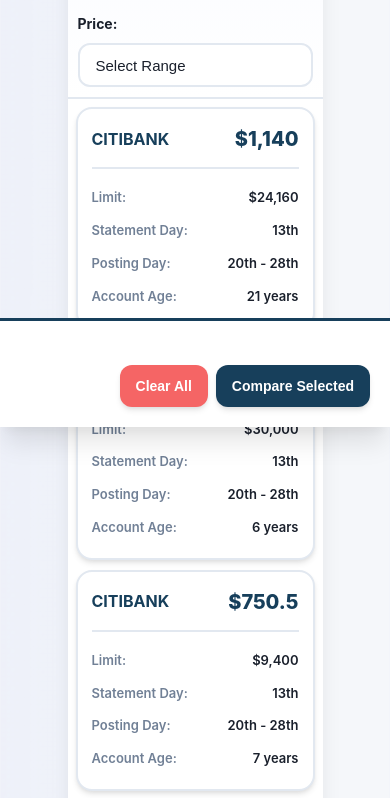
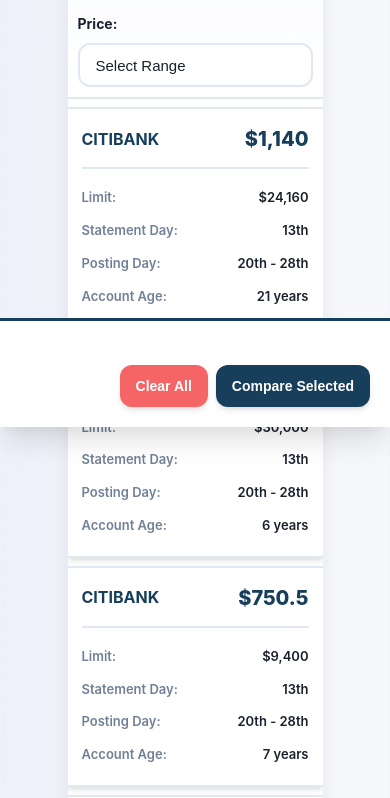
Before and after one commit to Maciia/smartcredit, a plain HTML site: page index.html in a window 390 px wide. Shown: the part 526-1324 px from the top of the page. Drawn offline with Linux system fonts and the light colour scheme.

Commit message:
Add files via upload

```diff
--- a/style.css
+++ b/style.css
@@ -71,6 +71,8 @@
      stays light (see body). overscroll-behavior:none also kills the bounce. */
   background: #173f5b;
   overscroll-behavior: none;
+  max-width: 100%;
+  overflow-x: hidden;
 }
 
 body{
@@ -1851,12 +1853,15 @@
 
   .mobile-cards{
     display:block;
-    padding:8px;
+    padding:8px 0;
   }
 
   .mobile-card{
     padding:16px;
-    margin-bottom:10px;
+    margin-bottom:8px;
+    border-radius:0;
+    border-left:none;
+    border-right:none;
   }
 
   thead{
@@ -2161,12 +2166,15 @@
   }
 
   .mobile-cards{
-    padding:8px;
+    padding:8px 0;
   }
 
   .mobile-card{
     padding:14px;
-    margin-bottom:10px;
+    margin-bottom:8px;
+    border-radius:0;
+    border-left:none;
+    border-right:none;
   }
 
   .mobile-card-title{
```
